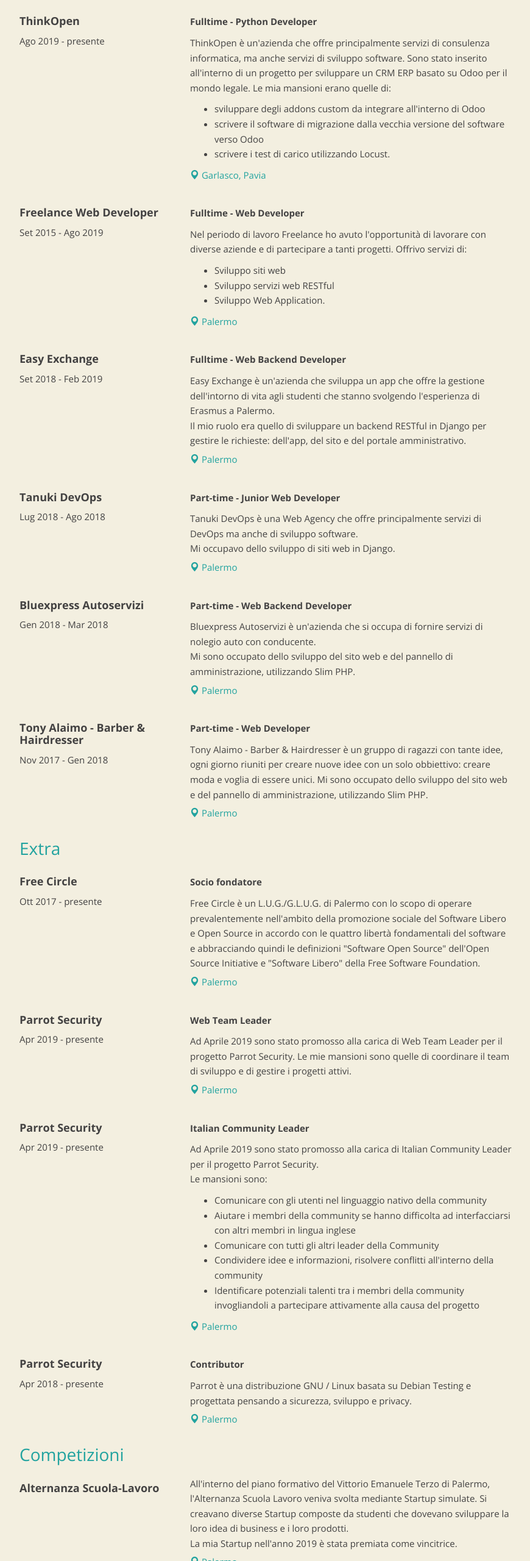
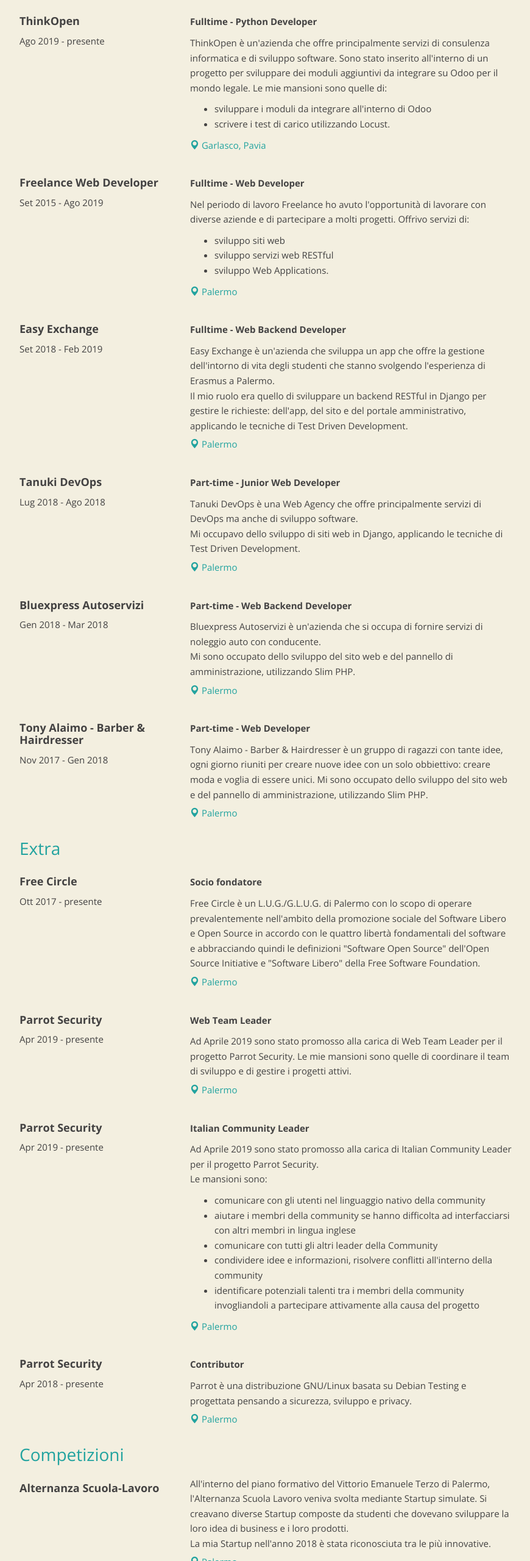
Before and after one commit to mastrobirraio/mastrobirraio.github.io, a plain HTML site: page index.html in a window 1280 px wide. Shown: the part 1741-4301 px from the top of the page at 61% size, without its empty margins (203-1073 px from the left). Drawn offline with nearby package versions, Linux system fonts and the light colour scheme.

Commit message:
My CV Web Site

```diff
--- a/index.html
+++ b/index.html
@@ -83,13 +83,13 @@
 									le base della programmazione, dei sistemi di reti e della tecnologia e progettazione di un software.<br/>
 									Il percorso di studi abbracciava i paradigmi della programmazione procedurale con linguaggio C/C++,
 									il paradigma ad oggetti con il linguaggio Java e la programmazione web con linguaggio PHP e database MySQL.
-									Durante il mio percorso di studi ho avuto la capacità di partecipare a diverse competizioni come:
+									Durante il mio percorso di studi ho avuto la possibilità di partecipare a diverse competizioni come:
 									le Olimpiadi Informatica a Squadre, il PMO Hackathon Tourism 2nd Edition, il Festival dell'Ingegno di Palermo
 									e altre competizioni minori.<br/>
-									Sempre in questi anni ho maturato delle soft skills legate al mondo comunicativo e mantenimento di rapporti con
-									le Istituzioni maturata grazie all'esperienza di rappresentante degli studenti nella Consulta Provinciale Studentesca
+									Sempre in questi anni ho maturato alcune soft skills legate al mondo della comunicazione per il mantenimento di rapporti con
+									il mondo istituzionale grazie all'esperienza di rappresentante degli studenti nella Consulta Provinciale Studentesca (CPS),
 									dove sono stato eletto Vice Presidente della commissione Diritto allo Studio e Membro Aggiunto al Tavolo di Presidenza
-									della Consulta.
+									della CPS.
 								</span>
 								<span class="experience-details">
 									<span class="location">
@@ -137,14 +137,12 @@
 							<p>
 								<strong>Fulltime - Python Developer</strong>
 								<span class="hidden-phone">
-									ThinkOpen è un'azienda che offre principalmente servizi di consulenza informatica,
-									ma anche servizi di sviluppo software.
-									Sono stato inserito all'interno di un progetto per sviluppare un CRM ERP basato su Odoo
+									ThinkOpen è un'azienda che offre principalmente servizi di consulenza informatica e di sviluppo software.
+									Sono stato inserito all'interno di un progetto per sviluppare dei moduli aggiuntivi da integrare su Odoo
 									per il mondo legale.
-									Le mia mansioni erano quelle di:
+									Le mie mansioni sono quelle di:
 									<ul>
-										<li>sviluppare degli addons custom da integrare all'interno di Odoo</li>
-										<li>scrivere il software di migrazione dalla vecchia versione del software verso Odoo</li>
+										<li>sviluppare i moduli da integrare all'interno di Odoo</li>
 										<li>scrivere i test di carico utilizzando Locust.</li>
 									</ul>
 								</span>
@@ -169,12 +167,12 @@
 								<strong>Fulltime - Web Developer</strong>
 								<span class="hidden-phone">
 									Nel periodo di lavoro Freelance ho avuto l'opportunità di lavorare con diverse aziende
-									e di partecipare a tanti progetti.
+									e di partecipare a molti progetti.
 									Offrivo servizi di:
 									<ul>
-										<li>Sviluppo siti web</li>
-										<li>Sviluppo servizi web RESTful</li>
-										<li>Sviluppo Web Application.</li>
+										<li>sviluppo siti web</li>
+										<li>sviluppo servizi web RESTful</li>
+										<li>sviluppo Web Applications.</li>
 									</ul>
 								</span>
 								<span class="experience-details">
@@ -198,9 +196,9 @@
 								<strong>Fulltime - Web Backend Developer</strong>
 								<span class="hidden-phone">
 									Easy Exchange è un'azienda che sviluppa un app che offre la gestione dell'intorno di vita
-									agli studenti che stanno svolgendo l'esperienza di Erasmus a Palermo.<br/>
+									degli studenti che stanno svolgendo l'esperienza di Erasmus a Palermo.<br/>
 									Il mio ruolo era quello di sviluppare un backend RESTful in Django per gestire le richieste:
-									dell'app, del sito e del portale amministrativo.
+									dell'app, del sito e del portale amministrativo, applicando le tecniche di Test Driven Development.
 								</span>
 								<span class="experience-details">
 									<span class="location">
@@ -224,7 +222,7 @@
 								<span class="hidden-phone">
 									Tanuki DevOps è una Web Agency che offre principalmente servizi di DevOps ma anche
 									di sviluppo software. <br>
-									Mi occupavo dello sviluppo di siti web in Django.
+									Mi occupavo dello sviluppo di siti web in Django, applicando le tecniche di Test Driven Development.
 								</span>
 								<span class="experience-details">
 									<span class="location">
@@ -246,7 +244,7 @@
 							<p>
 								<strong>Part-time - Web Backend Developer</strong>
 								<span class="hidden-phone">
-									Bluexpress Autoservizi è un'azienda che si occupa di fornire servizi di nolegio
+									Bluexpress Autoservizi è un'azienda che si occupa di fornire servizi di noleggio
 									auto con conducente.<br/>
 									Mi sono occupato dello sviluppo del sito web e del pannello di amministrazione,
 									utilizzando Slim PHP.
@@ -353,11 +351,11 @@
 									progetto Parrot Security. <br/>
 									Le mansioni sono:
 									<ul>
-										<li>Comunicare con gli utenti nel linguaggio nativo della community</li>
-										<li>Aiutare i membri della community se hanno difficolta ad interfacciarsi con altri membri in lingua inglese</li>
-										<li>Comunicare con tutti gli altri leader della Community</li>
-										<li>Condividere idee e informazioni, risolvere conflitti all'interno della community</li>
-										<li>Identificare potenziali talenti tra i membri della community invogliandoli a partecipare attivamente alla causa del progetto</li>
+										<li>comunicare con gli utenti nel linguaggio nativo della community</li>
+										<li>aiutare i membri della community se hanno difficolta ad interfacciarsi con altri membri in lingua inglese</li>
+										<li>comunicare con tutti gli altri leader della Community</li>
+										<li>condividere idee e informazioni, risolvere conflitti all'interno della community</li>
+										<li>identificare potenziali talenti tra i membri della community invogliandoli a partecipare attivamente alla causa del progetto</li>
 									</ul>
 								</span>
 								<span class="experience-details">
@@ -380,7 +378,7 @@
 							<p>
 								<strong>Contributor</strong>
 								<span class="hidden-phone">
-									Parrot è una distribuzione GNU / Linux basata su Debian Testing e progettata pensando a sicurezza, sviluppo e
+									Parrot è una distribuzione GNU/Linux basata su Debian Testing e progettata pensando a sicurezza, sviluppo e
 									privacy.
 								</span>
 								<span class="experience-details">
@@ -406,7 +404,7 @@
 									Scuola Lavoro veniva svolta mediante Startup simulate.
 									Si creavano diverse Startup composte da studenti che dovevano sviluppare la loro idea di business
 									e i loro prodotti. <br/>
-									La mia Startup nell'anno 2019 è stata premiata come vincitrice.
+									La mia Startup nell'anno 2018 è stata riconosciuta tra le più innovative.
 								</span>
 								<span class="experience-details">
 									<span class="location">
@@ -428,9 +426,9 @@
 							<p>
 								<span class="hidden-phone">
 									Il PMO Hackathon Tourism 2nd Edition è una gara informatica a squadre con lo scopo di
-									arrivare alla risoluzione di un problema ovvero, in questo caso, quello di creare un
+									arrivare alla risoluzione di un problema reale, in questo caso, quello di creare un
 									rapporto tra compagnia aerea e cliente sviluppando un idea di business.<br/>
-									Il prodotto è stato valutato vincente sia dal punto di vista tecnico informatico che
+									Il prodotto sviluppato dalla mia startup è stato valutato vincente sia dal punto di vista tecnico informatico che
 									dal punto di vista imprenditoriale.
 								</span>
 								<span class="experience-details">
@@ -447,8 +445,8 @@
 							<h4>Olimpiadi Informatica a Squadre</h4>
 							<p class="experience-period">
 								<strong>
-									4° Classificato Italia<br/>
-									1° Classificato Sicilia
+									1° Classificato Sicilia <br/>
+									4° Classificato Italia
 								</strong>
 							</p>
 						</div>
@@ -459,7 +457,7 @@
 									Istituti Secondari di Secondo Grado, dove team di non più di 4 studenti
 									(e con un massimo di 2 riserve) si sfidano nel risolvere problemi traducendoli in un
 									linguaggio di programmazione (Pascal, C, o C++). <br/>
-									Durante una competizione il mio team si è classificato 1° in Sicilia e 4° in Italia.
+									Durante una sessione il mio team si è classificato 1° in Sicilia e 4° in Italia.
 								</span>
 								<span class="experience-details">
 									<span class="location">
```
